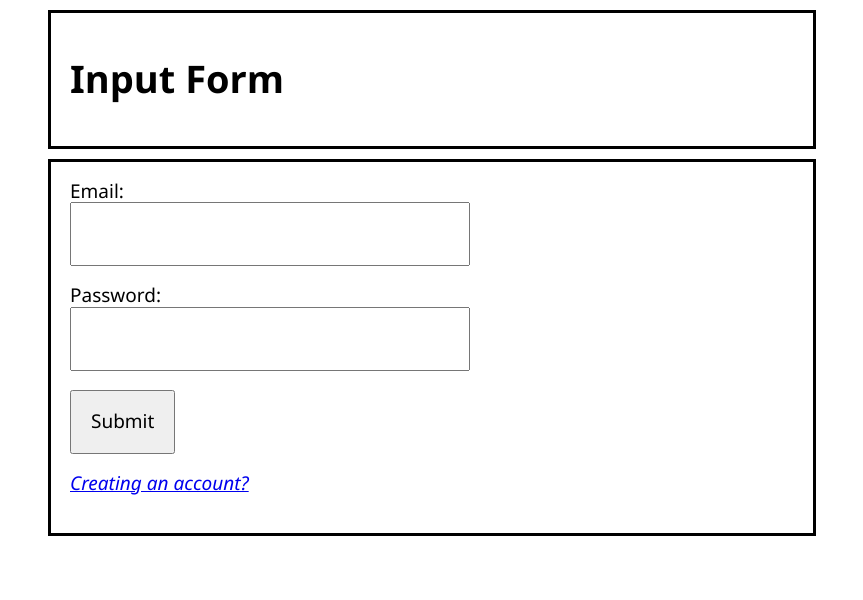
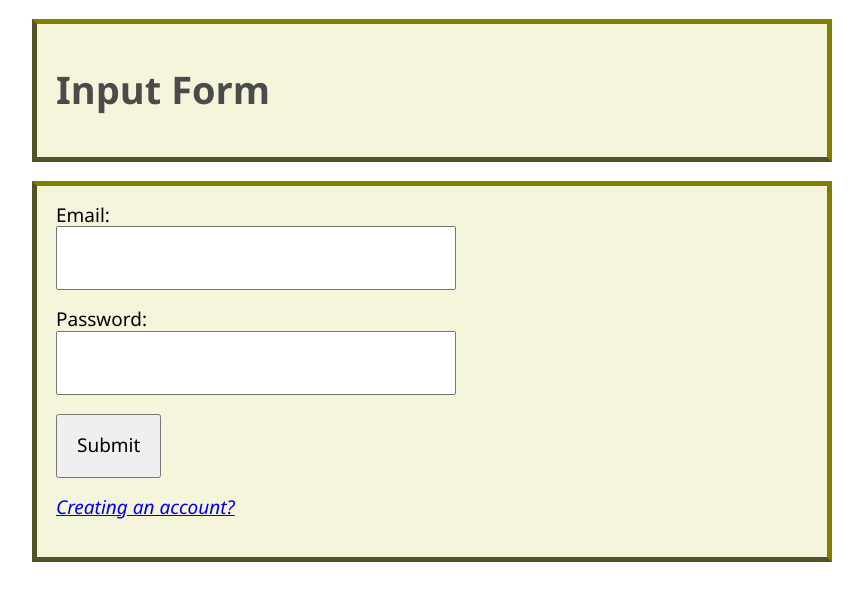
Before and after one commit to tom-ai/input-form, a React (Create React App) app: page / in a window 1280 px wide. Shown: the top 600 px of the page, without its empty margins (208-1071 px from the left). Built offline with nearby package versions, Linux system fonts and the light colour scheme; the HTML template or start-up script is replaced by a standard one.

Commit message:
basic styling

```diff
--- a/public/styles.css
+++ b/public/styles.css
@@ -7,14 +7,23 @@ a {
     font-style: italic;
 }
 
+h1 {
+    color: rgb(75, 75, 75);
+}
+
 .container {
     margin: auto;
-    width: 60%;
-    border: 3px solid;
+    width: 70%;
+    max-width: 800px;
+    border: 5px solid;
+    border-color: olive;
+    border-bottom-color: rgb(83, 83, 39);
+    border-left-color: rgb(83, 83, 39);
     padding: 1em;
-    margin-top: 10px;
-    margin-bottom: 10px;
+    margin-top: 1em;
+    margin-bottom: 1em;
     align-items: center;
+    background-color: beige;
 }
 
 
@@ -37,5 +46,4 @@ a {
 
 .button {
     padding: 1em;
-    wid
 }
--- a/src/App.js
+++ b/src/App.js
@@ -1,12 +1,10 @@
 import React from "react";
 import Header from "./components/Header";
-import Form from "./components/Form";
+import Form from "./components/form/Form";
 function App() {
   return (
     <div>
-      <header>
-        <Header />
-      </header>
+      <Header />
       <Form />
     </div>
   );
--- a/src/components/Header.jsx
+++ b/src/components/Header.jsx
@@ -1,8 +1,10 @@
 function Header() {
   return (
-    <div className="container">
-      <h1>Input Form</h1>
-    </div>
+    <header>
+      <div className="container">
+        <h1>Input Form</h1>
+      </div>
+    </header>
   );
 }
 
--- a/src/components/Login.jsx
+++ b/src/components/form/Login.jsx
@@ -10,7 +10,7 @@ function Login({ isCreating, toggleCreating, handleLoginSubmit }) {
   };
 
   return (
-    <div className="container form">
+    <div className="container">
       <form id="loginForm" onSubmit={handleSubmit}>
         <div className="form-row">
           <label for="email">Email:</label>
--- a/src/components/SignUp.jsx
+++ b/src/components/form/SignUp.jsx
@@ -14,7 +14,7 @@ function SignUp({ isCreating, toggleCreating }) {
     console.log("Signing up with ", firstName, lastName, email, password);
   };
   return (
-    <div className="container form">
+    <div className="container">
       <form id="signUpForm" onSubmit={handleSubmit}>
         <div className="form-row">
           <label for="fname">First Name:</label>
```
Also changed, not shown: src/components/form/Form.jsx (renamed from src/components/Form.jsx).
